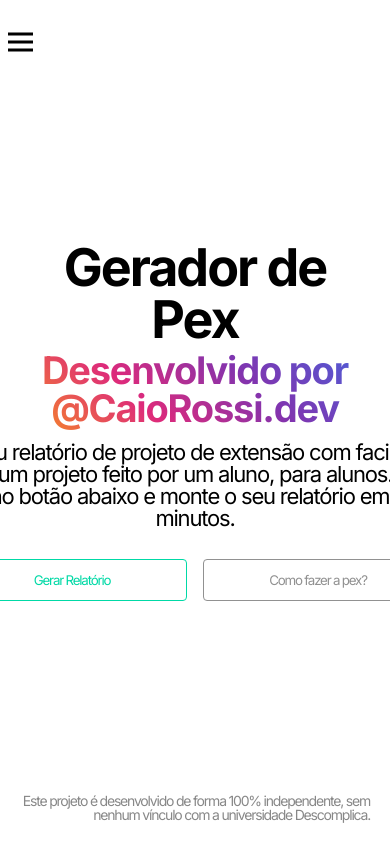
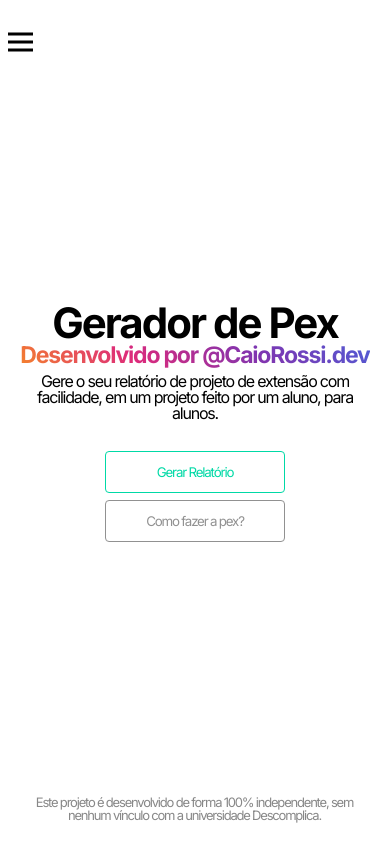
Before and after one commit to Caiorossi00/Gerador-Pex, a React (Vite) app: page / in a window 390 px wide. Shown: the top 844 px of the page. Built offline with nearby package versions, Linux system fonts and the light colour scheme.

Commit message:
responsividade hero

```diff
--- a/src/components/Hero/Hero.tsx
+++ b/src/components/Hero/Hero.tsx
@@ -20,7 +20,9 @@ export default function Hero() {
         <p className="hero-info">
           Gere o seu relatório de projeto de extensão com facilidade, em um
           projeto feito por um aluno, para alunos.<br></br>
-          Clique no botão abaixo e monte o seu relatório em poucos minutos.
+          <span>
+            Clique no botão abaixo e monte o seu relatório em poucos minutos.
+          </span>
         </p>
         <div className="hero-buttons">
           <button className="primary">
--- a/src/styles/Hero.scss
+++ b/src/styles/Hero.scss
@@ -115,3 +115,56 @@
   max-width: 350px;
   text-align: right;
 }
+
+@media (max-width: 768px) {
+  .hero {
+    flex-direction: column;
+    justify-content: center;
+    align-items: center;
+    padding: 0 15px;
+    text-align: center;
+
+    .hero-left {
+      width: 100%;
+      margin-top: -10vh;
+
+      h1 {
+        font-size: 42px;
+      }
+
+      h2 {
+        font-size: 23px;
+        margin: 0;
+      }
+
+      .hero-info {
+        width: 100%;
+        font-size: 16px;
+        margin-top: 2px;
+      }
+    }
+
+    .hero-buttons {
+      flex-direction: column;
+      align-items: center;
+      gap: 7px;
+
+      button {
+        width: 100%;
+        max-width: 300px;
+      }
+    }
+
+    .hero-credit {
+      margin-top: auto;
+      padding-top: 40px;
+      font-size: 13px;
+      text-align: center;
+      max-width: 90%;
+    }
+
+    span {
+      display: none;
+    }
+  }
+}
```
